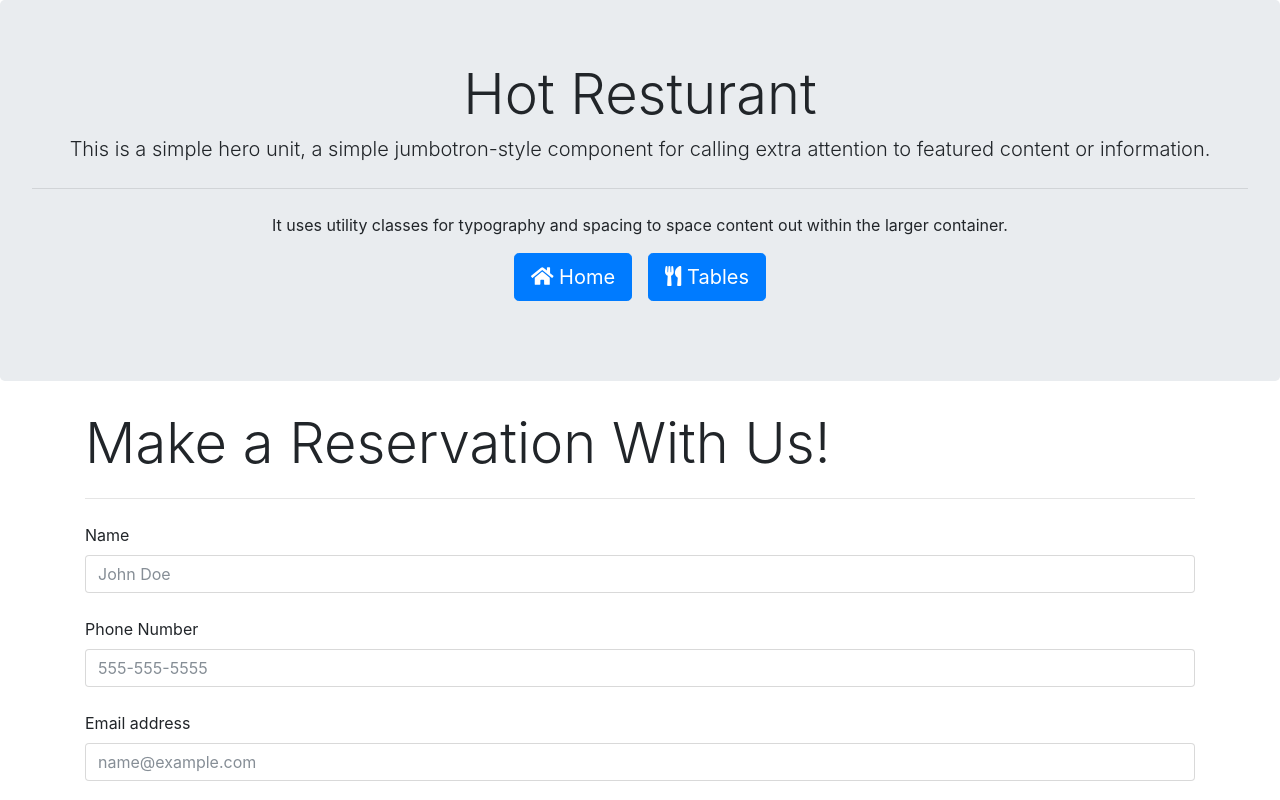
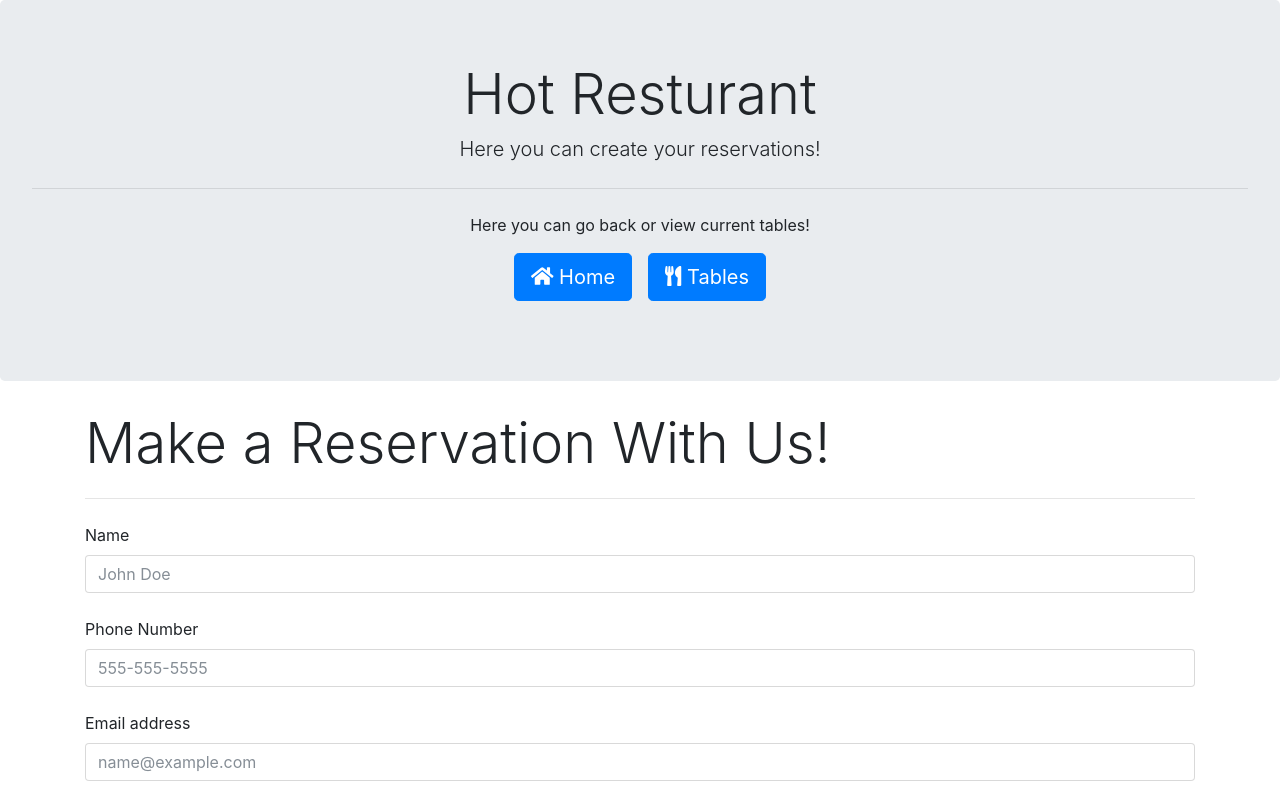
Before and after one commit to JDLyford/Hot-Restaurant, a website: page public/reservations.html in a window 1280 px wide. Shown: the top 800 px of the page. Drawn offline with nearby package versions, Linux system fonts and the light colour scheme.

Commit message:
changed some text around

```diff
--- a/public/reservations.html
+++ b/public/reservations.html
@@ -16,9 +16,9 @@
 <body>
   <div class="jumbotron">
     <h1 class="display-4 text-center">Hot Resturant</h1>
-    <p class="lead text-center">This is a simple hero unit, a simple jumbotron-style component for calling extra attention to featured content or information.</p>
+    <p class="lead text-center">Here you can create your reservations!</p>
     <hr class="my-4">
-    <p class="text-center">It uses utility classes for typography and spacing to space content out within the larger container.</p>
+    <p class="text-center">Here you can go back or view current tables!</p>
     <p class="lead d-flex justify-content-center">
       <a class="btn btn-primary btn-lg mx-2" href="/" role="button">
         <i class="fas fa-home"></i> Home</a>
```
Also changed, not shown: blank.md (deleted).
